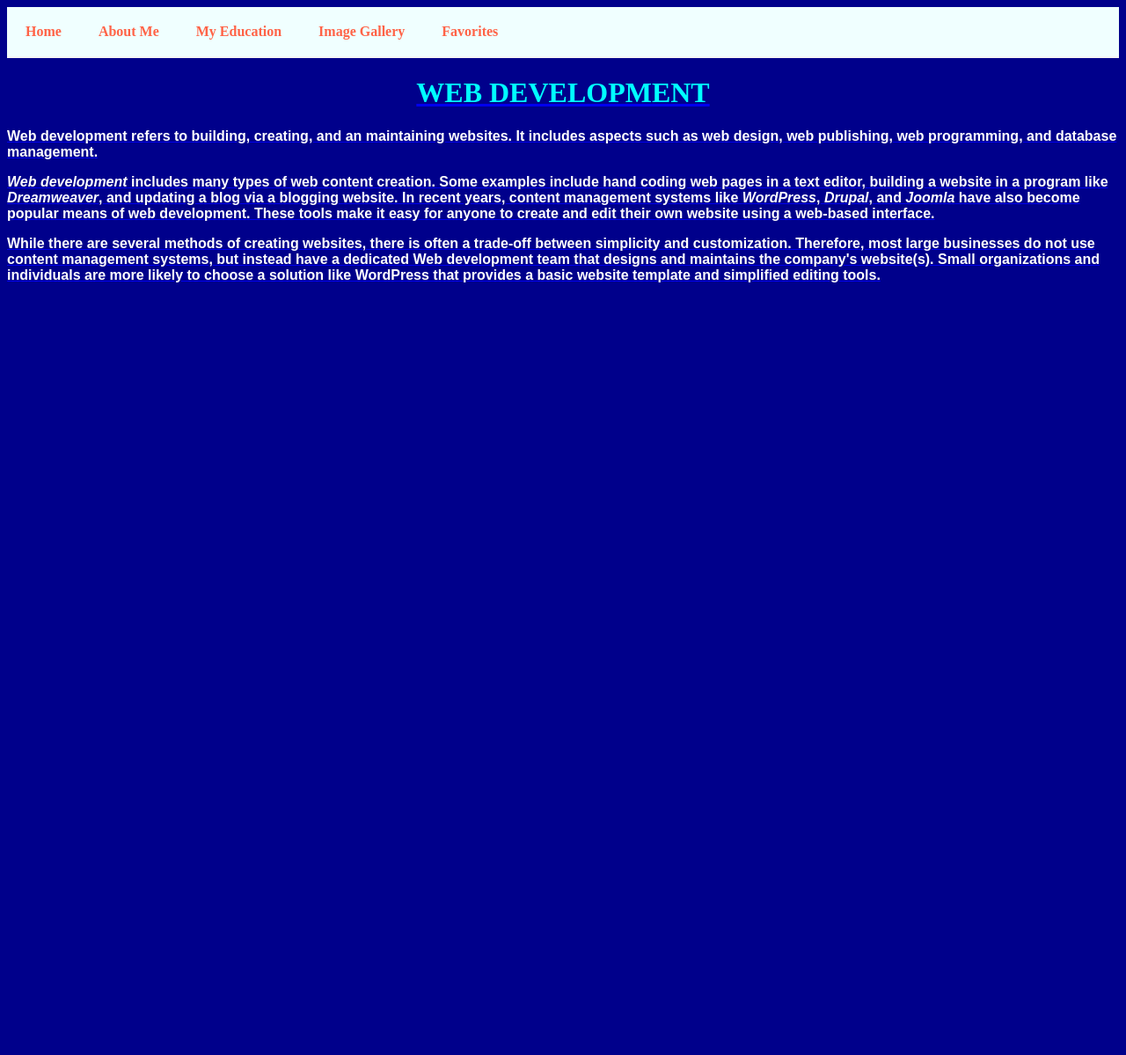
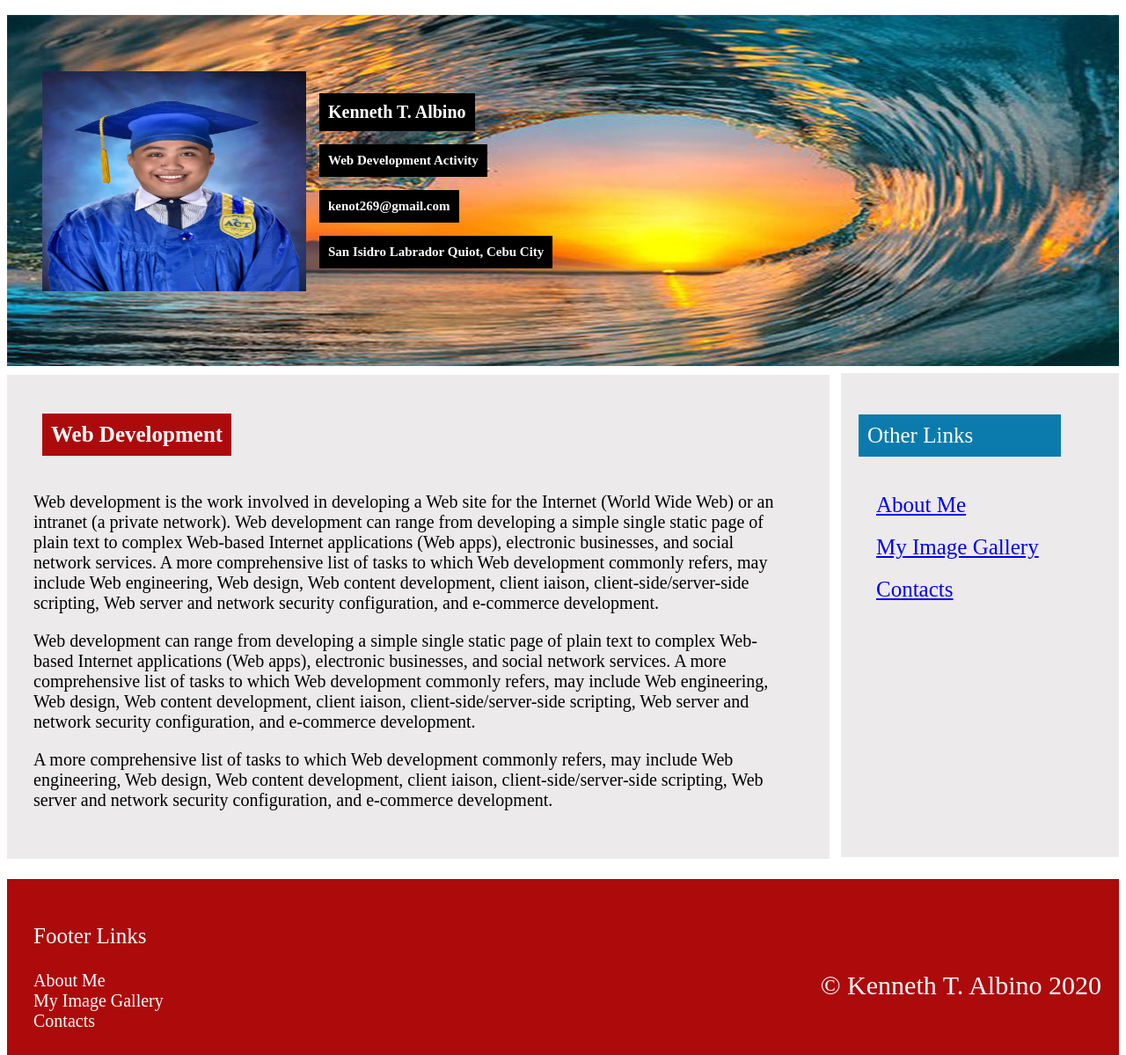
Before and after one commit to kennethalbino29/hello-world, a plain HTML site: page Home Pages.html in a window 1280 px wide. Shown: the whole page at 88% size. Before the commit the page ends 800 px from the top, so only its background shows below. Drawn offline with Linux system fonts and the light colour scheme.

Commit message:
Update Home Pages.html

```diff
--- a/Home Pages.html
+++ b/Home Pages.html
@@ -1,72 +1,166 @@
+
 <!DOCTYPE html>
 <html>
     <head>
         <title>Home</title>
         <style>
-   body {
-            background-color: darkblue;
+          #my_headerbackground {
+              background-image: url(Untitled-1.jpg);
+              height: 400px;
+          }
+          img {
 
+              padding-left: 40px;
+              padding-top: 65px;
+              float: left;
           }
-            h1 {
-            text-align: center;
-            color: aqua;
-            font-family: serif  ;
-            }
-            ul {
-            list-style-type: none;
-            margin: 0;
-            padding: 0;
-            overflow: hidden;
-            background-color: azure;
-            border-bottom: 2px solid whitesmoke;
-            }
-            li {
-            float: left;
 
-            }
-            li a {
-            display: block;
-            color: tomato;
-            text-align: center;
-            padding: 14px 16px;
-            text-decoration: none;
-            font-family: a;
-            font-weight: bold;
-            margin: 5px;
-
-            }
-            li a:hover{
-            background-color: white;
-            color: black;
-            }
-            p {
-            color: white;
-            font-family: sans-serif;
+          #profile_header {
+              background-color: black;
+              display: inline-block;
+              margin-top: 90px;
+              margin-left: 15px;
+              padding: 10px;
+              font-family: Times New Roman;
+              color:white;
+              font-size: 20px;
               font-weight: bold;
           }
+          #profile_header2 {
+              background-color: black;
+              display: inline-block;
+              margin-left: 15px;
+              padding: 10px;
+              font-family: Times New Roman;
+              color:white;
+              margin-top: 15px;
+              font-size: 15px;
+              font-weight: bold;
+          }
+          article {
+              margin-top: 10px;
+              background-color: #eceaeb;
+              float: left;
+              width: 70%;
+              color: black;
+              height: 550px;
+              padding-right: 50px;
+          }
+          #article_heading {
+              margin-top: 5%;
+              color: white;
+              background-color:#ad0a0b;
+              display: inline-block;
+              padding: 10px;
+              font-size: 25px;
+              margin-left: 40px;
+          }
+          #article_paragraph {
+              margin-left: 30px;
+              font-size: 20px;
+          }
+          nav {
+              background-color: #eceaeb;
+              height: 550px;
+              width: 25%;
+              float: right;
+              margin-top: 8px;
+              padding-left: 5   px;
+              margin-bottom: 2%;
+          }
+          #nav_heading {
+              margin-top: 15%;
+              color: white;
+              background-color: #0b7bad;
+              display: inline-block;
+              padding: 10px;
+              margin-left: 20px;
+              font-size: 25px;
+              padding-right: 100px;
+          }
+          #nav_link {
+              font-size: 25px;
+              list-style-type: none;
+              padding-bottom: 20px;
+              display: block;
+          }
+          footer {
+              background-color: #ad0a0b;
+              float: left;
+              height: 200px;
+              width: 100%;
+          }
+          #footer_title {
+              color: white;
+              font-size: 25px;
+              margin-top: 4%;
+              margin-left: 30px;
+          }
+          #footer_links {
+              color: white;
+              text-decoration: none;
+              font-size: 20px;
+              margin-left: 30px;
+              padding-bottom: 10px;
+          }
+          #footer_author {
+              float: right;
+              color: white;
+              font-size: 30px;
+              padding-right: 20px;
+          }
         </style>
+
     </head>
     <body>
-
-        <header></header>
-
+        <header id="my_headerbackground">
+            <img src="me.jpg" height="250px" width="300px">
+            <ul>
+                <li id="profile_header">Kenneth T. Albino</li><br>
+                <li id="profile_header2">Web Development Activity</li><br>
+                <li id="profile_header2">kenot269@gmail.com</li><br>
+                <li id="profile_header2">San Isidro Labrador Quiot, Cebu City</li>
+            </ul>
+        </header>
+        <article>
+            <h2 id="article_heading">Web Development</h2>
+            <p id="article_paragraph"> Web development is the work involved in developing a Web site for the Internet
+                (World Wide Web) or an intranet (a private network). Web development can range
+                from developing a simple single static page of plain text to complex Web-based
+                Internet applications (Web apps), electronic businesses, and social network
+                services. A more comprehensive list of tasks to which Web development commonly
+                refers, may include Web engineering, Web design, Web content development, client
+                iaison, client-side/server-side scripting, Web server and network security configuration,
+                and e-commerce development.
+            </p>
+            <p id="article_paragraph"> Web development can range from developing a simple single static page of plain text to complex Web-based
+                Internet applications (Web apps), electronic businesses, and social network
+                services. A more comprehensive list of tasks to which Web development commonly
+                refers, may include Web engineering, Web design, Web content development, client
+                iaison, client-side/server-side scripting, Web server and network security configuration,
+                and e-commerce development.
+            </p>
+            <p id="article_paragraph">A more comprehensive list of tasks to which Web development commonly
+                refers, may include Web engineering, Web design, Web content development, client
+                iaison, client-side/server-side scripting, Web server and network security configuration,
+                and e-commerce development.
+            </p>
+        </article>
         <nav>
-
+            <p id="nav_heading">Other Links</p>
             <ul>
-            <li><a href="Home%20Pages.html">Home</a></li>
-            <li><a href="About%20Me%20Pages.html">About Me</a></li>
-            <li><a href="My%20Educational%20Pages.html">My Education</a></li>
-            <li><a href="Image%20Gallery%20Pages.html">Image Gallery</a></li>
-            <li><a href="My%20Favorites.html">Favorites</a></li>
-            <li><a href="Contacts.html"Contacts</a></li>
-
+                <li id="nav_link"><a href="#">About Me</a></li>
+                <li id="nav_link"><a href="#">My Image Gallery</a></li>
+                <li id="nav_link"><a href="#">Contacts</a></li>
             </ul>
         </nav>
-                <h1>WEB DEVELOPMENT</h1>
+        <footer>
+            <p id="footer_title">Footer Links</p>
+            <span id="footer_author">&copy; Kenneth T. Albino 2020</span>
+            <a href="#" id="footer_links">About Me</a> <br>
+            <a href="#" id="footer_links">My Image Gallery</a> <br>
+            <a href="#" id="footer_links">Contacts</a>
 
-
-        <p> <b>Web development</b> refers to building, creating, and an maintaining websites. It includes aspects such as web design, web publishing, web programming, and database management.</p>
-        <p> <b><i>Web development</i></b> includes many types of web content creation. Some examples include hand coding web pages in a text editor, building a website in a program like <b><i>Dreamweaver</i></b>, and updating a blog via a blogging website. In recent years, content management systems like <i>WordPress</i>, <i>Drupal</i>, and <i>Joomla</i> have also become popular means of web development. These tools make it easy for anyone to create and edit their own website using a web-based interface.</p>
-        <p>While there are several methods of creating websites, there is often a trade-off between simplicity and customization. Therefore, most large businesses do not use content management systems, but instead have a dedicated Web development team that designs and maintains the company's website(s). Small organizations and individuals are more likely to choose a solution like WordPress that provides a basic website template and simplified editing tools.</p>
+        </footer>
     </body>
 </html>
```
Lines whose indentation alone changed are shown as unchanged.
